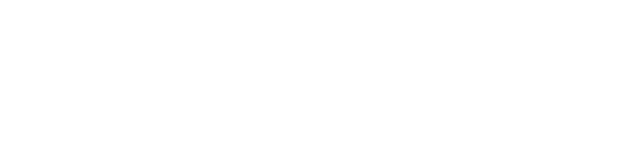
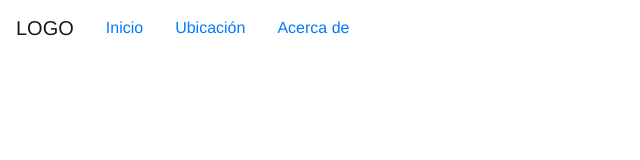
Before and after one commit to Jeferos/Web, a plain HTML site: page index.html in a window 1280 px wide. Shown: the whole page, without its empty margins (0-640 px from the left). Drawn offline with nearby package versions, Linux system fonts and the light colour scheme.

Commit message:
barra de navegacion
Barra de navegación de bootstrap.

```diff
--- a/index.html
+++ b/index.html
@@ -4,8 +4,26 @@
     <meta charset="UTF-8">
     <meta name="viewport" content="width=device-width, initial-scale=1.0">
     <title>Document</title>
+
+    <link rel="stylesheet" href="https://stackpath.bootstrapcdn.com/bootstrap/4.3.1/css/bootstrap.min.css" integrity="sha384-ggOyR0iXCbMQv3Xipma34MD+dH/1fQ784/j6cY/iJTQUOhcWr7x9JvoRxT2MZw1T" crossorigin="anonymous">
+    <link rel="stylesheet" href="/style.css">
+
 </head>
 <body>
+    <nav class="navbar navbar-expand-lg navbar-light">
+        <a class="navbar-brand" href="#">LOGO</a>
+        <ul class="nav">
+            <li class="nav-item active">
+              <a class="nav-link" href="#">Inicio </a>
+            </li>
+            <li class="nav-item">
+              <a class="nav-link" href="#">Ubicación</a>
+            </li>
+            <li class="nav-item">
+              <a class="nav-link" href="#">Acerca de</a>
+            </li>
+          </ul>
+    </nav>
 
 </body>
 </html>
--- /dev/null
+++ b/style.css
@@ -0,0 +1,8 @@
+body{
+    font-family: helvetica,Arial,sans-serif;
+    margin: 0em;
+}
+h1{
+    font-style: italic;
+    color: #373fff;
+}
```
